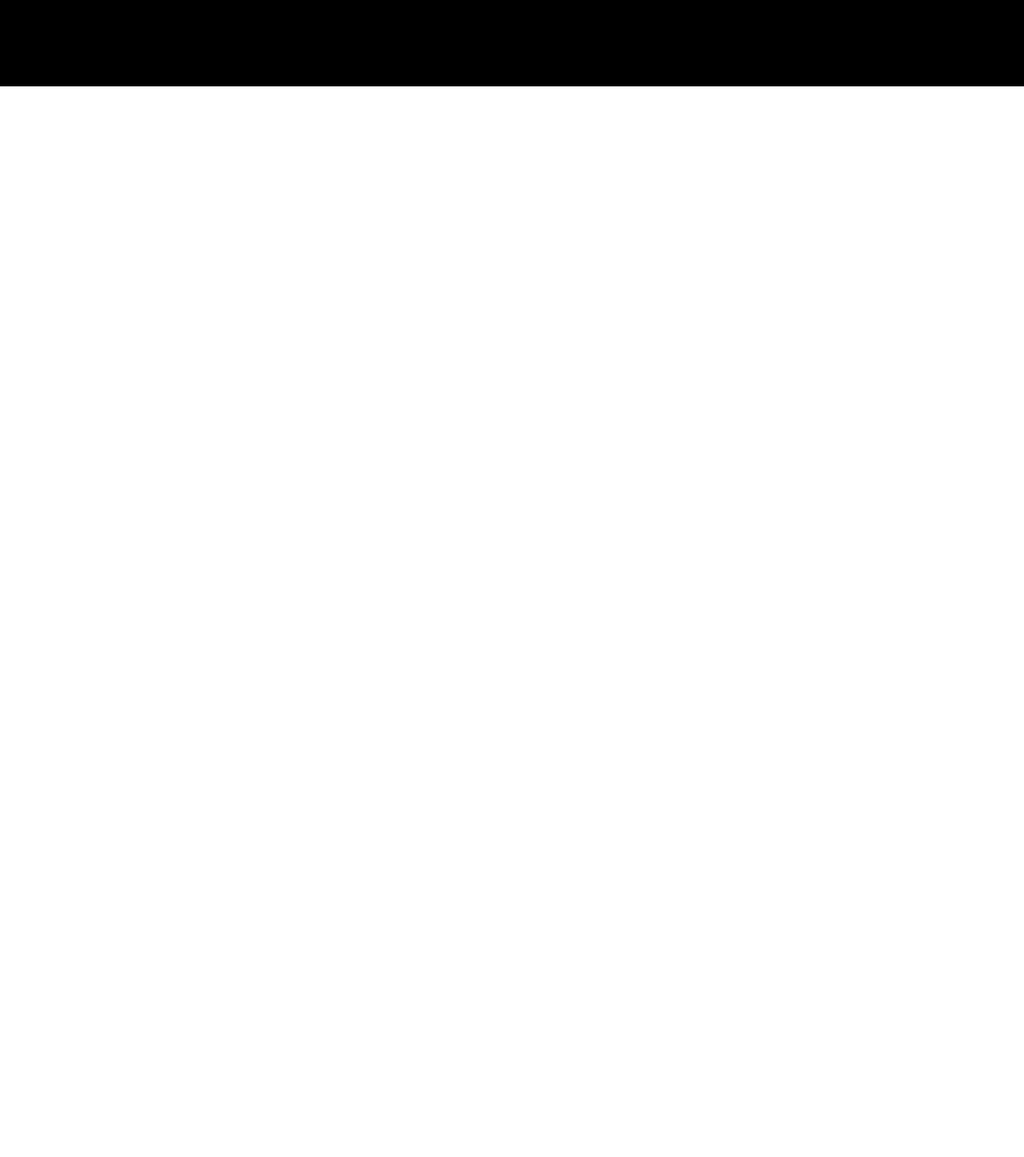
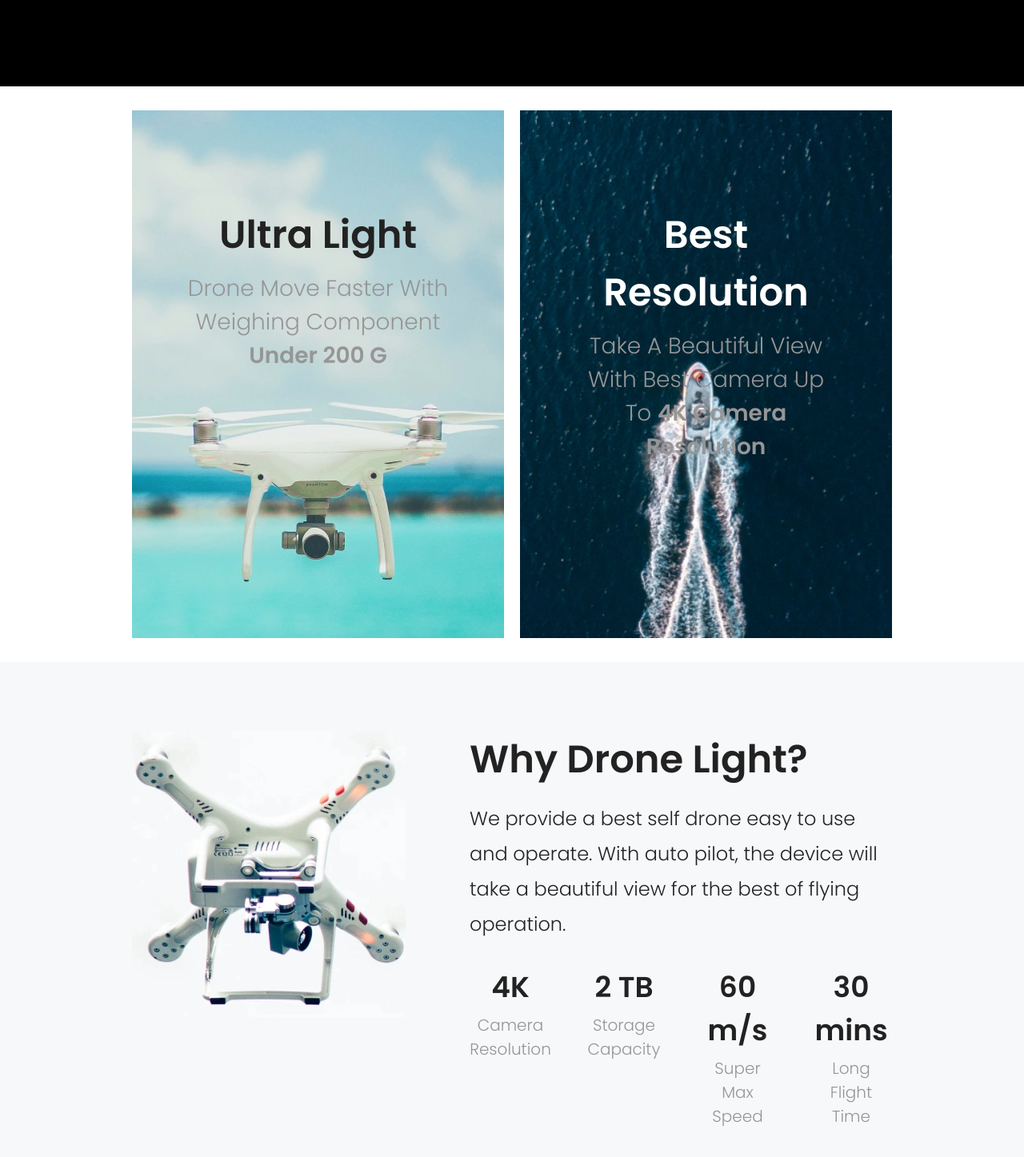
Before and after one commit to prspro/bwa-site, a React (Create React App) app: page / in a window 1280 px wide. Shown: the part 617-2064 px from the top of the page at 80% size. Before the commit the page ends 800 px from the top, so only its background shows below. Built offline with nearby package versions, Linux system fonts and the light colour scheme.

Commit message:
a few sections and components added

```diff
--- a/src/App.js
+++ b/src/App.js
@@ -1,13 +1,16 @@
 import logo from "./logo.svg";
 import "./App.css";
 import Header from "./components/Header/Header";
+import Advantages from "./components/Advantages/Advantages";
+import QuickInfo from "./components/QuickInfo/QuickInfo";
 
 function App() {
   return (
     <div className="App">
       <Header />
       <main>
-        <section></section>
+        <Advantages />
+        <QuickInfo />
       </main>
       <footer></footer>
     </div>
--- /dev/null
+++ b/src/components/Advantages/Advantages.js
@@ -0,0 +1,55 @@
+import React from "react";
+import "./advantages.css";
+import AdvantageBanner from "../_misc/AdvantageBanner/AdvantageBanner";
+
+export default function Advantages() {
+  const advantagesList = [
+    {
+      isLight: false,
+      imageSrc: "/img/content-pic-1.png",
+      imageAlt: "alt",
+      blockTitle: "ultra light",
+      blockText: (
+        <p>
+          Drone move faster with weighing component <b>under 200 g</b>
+        </p>
+      ),
+    },
+    {
+      isLight: true,
+      imageSrc: "/img/content-pic-2.png",
+      imageAlt: "alt",
+      blockTitle: "best resolution",
+      blockText: (
+        <p>
+          Take a beautiful view with best camera up to{" "}
+          <b>4K Camera Resolution</b>
+        </p>
+      ),
+    },
+  ];
+
+  return (
+    <section className="advantages">
+      <div className="container">
+        <div className="row">
+          <ul className="advantages__list">
+            {advantagesList.map((entry, idx) => {
+              return (
+                <li key={idx} className="advantages__item">
+                  <AdvantageBanner
+                    isLight={entry.isLight}
+                    imageSrc={entry.imageSrc}
+                    imageAlt={entry.imageAlt}
+                    blockTitle={entry.blockTitle}
+                    blockText={entry.blockText}
+                  />
+                </li>
+              );
+            })}
+          </ul>
+        </div>
+      </div>
+    </section>
+  );
+}
--- /dev/null
+++ b/src/components/Advantages/advantages.css
@@ -0,0 +1,12 @@
+.advantages {
+  padding: 30px 0;
+}
+.advantages__list {
+  display: flex;
+  flex-wrap: wrap;
+  margin: -10px;
+}
+.advantages__item {
+  margin: 10px;
+  width: calc(50% - 20px);
+}
--- /dev/null
+++ b/src/components/QuickInfo/QuickInfo.js
@@ -0,0 +1,56 @@
+import React from "react";
+import "./quickinfo.css";
+import Image from "../_misc/Image/Image";
+
+export default function QuickInfo() {
+  const quickInfo = {
+    title: "Why Drone Light?",
+    description: (
+      <p>
+        We provide a best self drone easy to use and operate. With auto pilot,
+        the device will take a beautiful view for the best of flying operation.
+      </p>
+    ),
+    list: [
+      { value: "4K", shortDescription: "Camera Resolution" },
+      { value: "2 TB", shortDescription: "Storage Capacity" },
+      { value: "60 m/s", shortDescription: "Super Max Speed" },
+      { value: "30 mins", shortDescription: "Long Flight Time" },
+    ],
+  };
+  return (
+    <section className="quick-info">
+      <div className="container">
+        <div className="row">
+          <div className="quick-info__wrap">
+            <Image
+              src={"/img/content-pic-3.png"}
+              alt={"alt"}
+              pictureClass={"quick-info__col quick-info__col--pic-wrap"}
+            />
+            <div className="quick-info__col quick-info__col--text-wrap">
+              <div className="quick-info__text-wrap">
+                <h3>{quickInfo.title}</h3>
+                {quickInfo.description}
+              </div>
+              <ul className="quick-info__list">
+                {quickInfo.list.map((entry, idx) => {
+                  return (
+                    <li key={idx} className="quick-info__item">
+                      <span className="quick-info__item-title">
+                        {entry.value}
+                      </span>
+                      <p className="quick-info__item-description">
+                        {entry.shortDescription}
+                      </p>
+                    </li>
+                  );
+                })}
+              </ul>
+            </div>
+          </div>
+        </div>
+      </div>
+    </section>
+  );
+}
--- /dev/null
+++ b/src/components/QuickInfo/quickinfo.css
@@ -0,0 +1,57 @@
+.quick-info {
+  padding: 86px 0;
+  background-color: var(--section-bg-color-light);
+}
+.quick-info__wrap {
+  display: flex;
+  max-width: 1124px;
+  margin: 0 auto;
+}
+.quick-info__col {
+}
+.quick-info__text-wrap {
+  font-weight: 300;
+  font-size: var(--section-text-fz-sx-lrg);
+  line-height: 1.83;
+  color: var(--section-text-color-alt-dark);
+  margin-bottom: 30px;
+}
+.quick-info__text-wrap h3 {
+  color: var(--section-text-color-alt-dark);
+  font-weight: 600;
+  font-size: var(--section-text-fz-xxx-lrg);
+  line-height: 72px;
+  margin-bottom: 16px;
+}
+.quick-info__col--pic-wrap {
+  margin-right: 80px;
+}
+.quick-info__col--text-wrap {
+  flex: 1;
+}
+.quick-info__list {
+  display: flex;
+  margin: -20px;
+  flex-wrap: wrap;
+}
+.quick-info__item {
+  margin: 20px;
+  width: calc(25% - 40px);
+  text-align: center;
+  font-weight: 300;
+  font-size: var(--section-text-fz-lrg);
+  line-height: 1.5;
+  text-align: center;
+}
+.quick-info__item-title {
+  display: inline-block;
+  font-weight: 600;
+  font-size: var(--section-text-fz-xx-lrg);
+  line-height: 54px;
+  color: var(--section-text-color-alt-dark);
+  margin-bottom: 5px;
+}
+.quick-info__item-description {
+  max-width: 110px;
+  display: inline-block;
+}
--- /dev/null
+++ b/src/components/_misc/AdvantageBanner/AdvantageBanner.js
@@ -0,0 +1,31 @@
+import React from "react";
+import "./advantagebanner.css";
+import Image from "../Image/Image";
+import classNames from "classnames";
+
+export default function AdvantageBanner({
+  imageSrc,
+  imageAlt,
+  blockTitle,
+  blockText,
+  isLight,
+}) {
+  // const picture2path = "/img/content-pic2.png";
+  return (
+    <div className="advantage-banner">
+      <Image
+        src={imageSrc}
+        alt={imageAlt}
+        pictureClass={"advantage-banner__bg-pic"}
+      />
+      <div
+        className={classNames("advantage-banner__text-box", {
+          "advantage-banner__text-box--light": isLight,
+        })}
+      >
+        <h3>{blockTitle}</h3>
+        {blockText}
+      </div>
+    </div>
+  );
+}
--- /dev/null
+++ b/src/components/_misc/AdvantageBanner/advantagebanner.css
@@ -0,0 +1,39 @@
+.advantage-banner {
+  position: relative;
+  padding: 120px 65px;
+  min-height: 660px;
+  overflow: hidden;
+}
+.advantage-banner__bg-pic {
+  position: absolute;
+  top: 0;
+  right: 0;
+  bottom: 0;
+  left: 0;
+  object-fit: cover;
+  width: 100%;
+  height: 100%;
+  transition: all 0.7s;
+}
+.advantage-banner:hover .advantage-banner__bg-pic {
+  transform: scale(1.1);
+}
+.advantage-banner__text-box {
+  font-size: var(--section-text-fz-x-lrg);
+  position: relative;
+  z-index: 2;
+  text-align: center;
+  text-transform: capitalize;
+}
+.advantage-banner__text-box h3 {
+  color: var(--section-text-color-alt-dark);
+  font-weight: 600;
+  font-size: var(--section-text-fz-xxx-lrg);
+  line-height: 72px;
+  margin-bottom: 10px;
+}
+.advantage-banner__text-box--light {
+}
+.advantage-banner__text-box--light h3 {
+  color: var(--section-text-color-alt-light);
+}
--- a/src/styles/variables.css
+++ b/src/styles/variables.css
@@ -9,6 +9,7 @@
   --section-text-fz-sml: 16px;
   --section-text-fz-default: 18px;
   --section-text-fz-lrg: 20px;
+  --section-text-fz-sx-lrg: 24px;
   --section-text-fz-x-lrg: 28px;
   --section-text-fz-xx-lrg: 36px;
   --section-text-fz-xxx-lrg: 48px;
```
Also changed, not shown: public/img/content-pic-3.png (renamed from public/img/content-pic3.png), public/img/content-pic-3.webp (renamed from public/img/content-pic3.webp).
